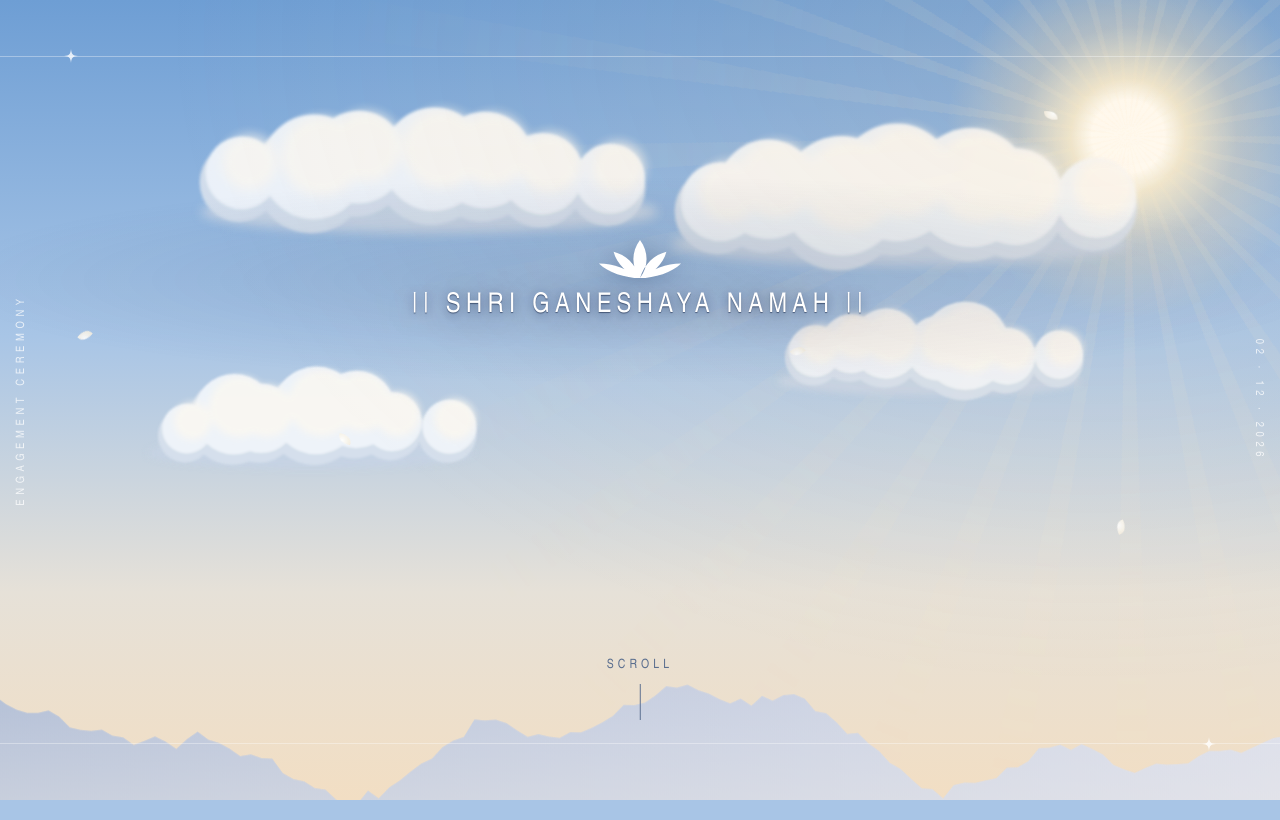
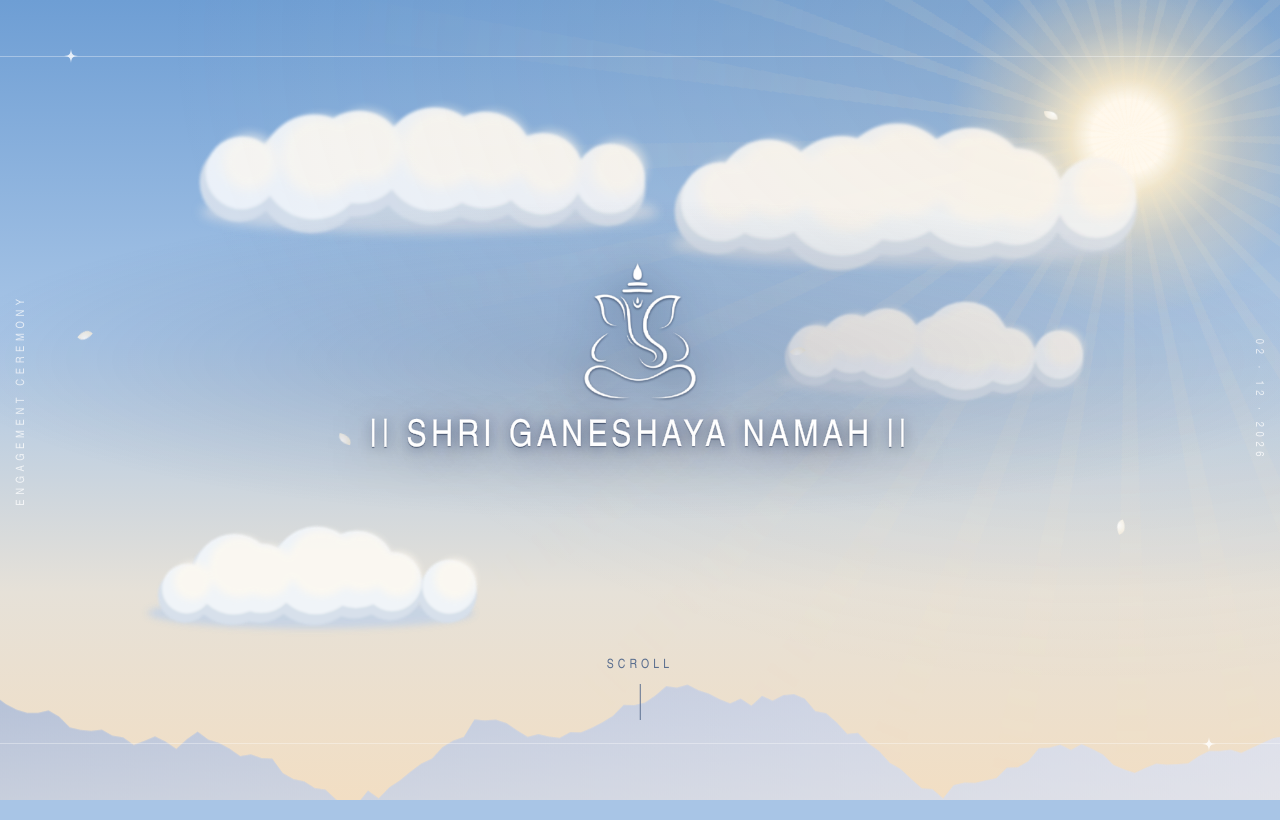
Before and after one commit to Kurasakirookia/publicinvitation, a website built with Vite: page index.html in a window 1280 px wide. Shown: the top 820 px of the page. Built offline with nearby package versions, Linux system fonts and the light colour scheme; some packages are replaced by stand-ins of ours.

Commit message:
feat: Ganesha opening, stronger text, corrected time
The opening now shows Ganesha above the invocation as one centered
block, larger and lifted slightly. Deeper shadows, a stronger glow and
a fine outline on the condensed capitals make the words read on the
sky. Ceremony time is 10:15 AM to 11:15 AM.

Co-Authored-By: Claude Opus 5.5 <noreply@anthropic.com>

```diff
--- a/index.html
+++ b/index.html
@@ -154,8 +154,10 @@
 
         <div class="beats">
           <section class="beat beat--1">
-            <svg class="lotus" aria-hidden="true"><use href="#lotus" /></svg>
-            <p class="label invocation">|| Shri Ganeshaya Namah ||</p>
+            <div class="opening">
+              <img class="ganesha" src="/src/assets/ganesha.webp" width="189" height="228" alt="Lord Ganesha" />
+              <p class="label invocation">|| Shri Ganeshaya Namah ||</p>
+            </div>
             <p class="hint label" aria-hidden="true">Scroll</p>
           </section>
 
@@ -184,7 +186,7 @@
             <div class="card">
               <p class="label">Wednesday</p>
               <p class="card__date">02<sup>nd</sup> December 2026</p>
-              <p class="card__time">10:45 AM to 11:45 AM</p>
+              <p class="card__time">10:15 AM to 11:15 AM</p>
               <svg class="card__lotus" aria-hidden="true"><use href="#lotus" /></svg>
               <p class="card__venue">Shubha Arambha</p>
               <a class="card__map" href="https://share.google/D5S7k8OjVlgE7gXYc" target="_blank" rel="noopener">Open in Maps</a>
--- a/src/styles.css
+++ b/src/styles.css
@@ -18,8 +18,8 @@
   --paper: rgb(255 250 240 / 0.94);
   --white: #fff;
   /* A tight edge for crispness, then a soft halo for lift off the sky. */
-  --text-shadow: 0 1px 1px rgb(15 30 60 / 0.55), 0 2px 10px rgb(15 30 60 / 0.4), 0 8px 36px rgb(15 30 60 / 0.45);
-  --scrim: radial-gradient(closest-side, rgb(25 45 85 / 0.12), transparent);
+  --text-shadow: 0 1px 1px rgb(15 30 60 / 0.7), 0 2px 12px rgb(15 30 60 / 0.5), 0 10px 40px rgb(15 30 60 / 0.55);
+  --scrim: radial-gradient(closest-side, rgb(25 45 85 / 0.18), transparent);
 
   --font-display: 'Big Shoulders Display Variable', 'Arial Narrow', sans-serif;
   --font-serif: 'Bodoni Moda Variable', Georgia, serif;
@@ -96,7 +96,7 @@ p, h1, h2 { margin: 0; font-weight: inherit; }
 .cloud { position: absolute; width: clamp(250px, 42vw, 620px); }
 .cloud svg { display: block; width: 100%; height: auto; overflow: visible; }
 .cloud--a { left: -16vw; top: 6svh; }
-.cloud--b { left: -20vw; top: 42svh; width: clamp(150px, 30vw, 440px); }
+.cloud--b { left: -20vw; top: 62svh; width: clamp(150px, 30vw, 440px); }
 .cloud--c { right: -18vw; top: 10svh; }
 .cloud--d { right: -14vw; top: 34svh; width: clamp(150px, 28vw, 420px); }
 
@@ -279,7 +279,7 @@ p, h1, h2 { margin: 0; font-weight: inherit; }
   font-weight: 620;
   /* Bodoni's hairlines stay thin at any weight; a fine outline thickens them. */
   -webkit-text-stroke: 0.4px currentColor;
-  text-shadow: 0 1px 1px rgb(15 30 60 / 0.65), 0 2px 12px rgb(15 30 60 / 0.5), 0 10px 40px rgb(15 30 60 / 0.55);
+  text-shadow: 0 1px 1px rgb(15 30 60 / 0.8), 0 3px 14px rgb(15 30 60 / 0.6), 0 12px 46px rgb(15 30 60 / 0.6);
   font-size: min(clamp(1.7rem, 6.8vw, 3.9rem), 7svh);
   line-height: 1.05;
 }
@@ -296,12 +296,21 @@ p, h1, h2 { margin: 0; font-weight: inherit; }
 .doorway .beat { padding: 0 0.4rem 14svh; }
 .amp { display: block; font-size: 0.55em; margin: 0.2em 0; }
 
-/* Opening: centered in the upper sky, clear of the mountains. */
-.beat--1 { padding-bottom: 30svh; }
-.beat--1::before { inset: 22svh -5% 52svh; }
-.invocation { font-size: clamp(1.2rem, 4.8vw, 1.7rem); letter-spacing: 0.2em; }
+/* Opening: dead center of the screen. */
+.beat--1 { padding-bottom: 10svh; }
+.beat--1::before { inset: 25svh -5% 35svh; }
+.invocation { font-size: clamp(1.45rem, 6vw, 2.3rem); letter-spacing: 0.12em; white-space: nowrap; }
+/* A fine outline firms up the thin condensed capitals against the sky. */
+.invocation, .display, .line { -webkit-text-stroke: 0.35px currentColor; }
 .beat--3 .label { font-size: clamp(1rem, 2.8vw, 1.5rem); letter-spacing: 0.5em; }
-.lotus { width: 88px; height: 44px; color: var(--white); filter: drop-shadow(0 2px 10px rgb(30 50 90 / 0.3)); }
+/* Ganesha and the invocation travel together, centered as one block. */
+.opening { display: grid; justify-items: center; gap: 0.9rem; }
+.ganesha {
+  display: block;
+  width: clamp(84px, 22vw, 118px);
+  height: auto;
+  filter: drop-shadow(0 1px 1px rgb(15 30 60 / 0.7)) drop-shadow(0 4px 18px rgb(15 30 60 / 0.5));
+}
 .hint {
   position: absolute;
   bottom: 10svh;
@@ -423,7 +432,7 @@ p, h1, h2 { margin: 0; font-weight: inherit; }
   .cloud--a { top: 8svh; }
   .cloud--b { top: 60svh; }
   .cloud--c { top: 15svh; }
-  .cloud--d { top: 48svh; }
+  .cloud--d { top: 64svh; }
   .flowers__side { width: 64vw; }
   .butterfly--a { left: 14vw; bottom: 24svh; }
   .butterfly--b { right: 12vw; bottom: 18svh; }
```
Also changed, not shown: src/assets/ganesha.webp (added).
